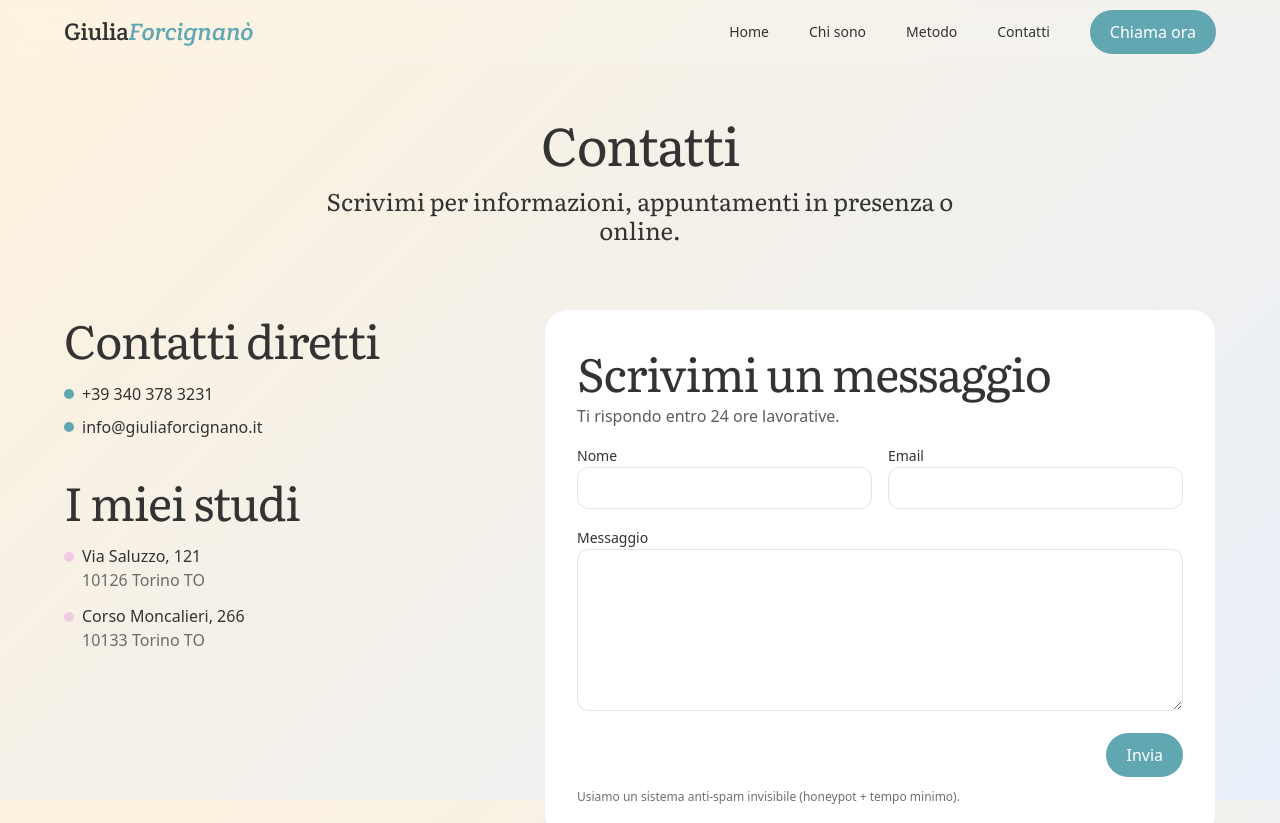
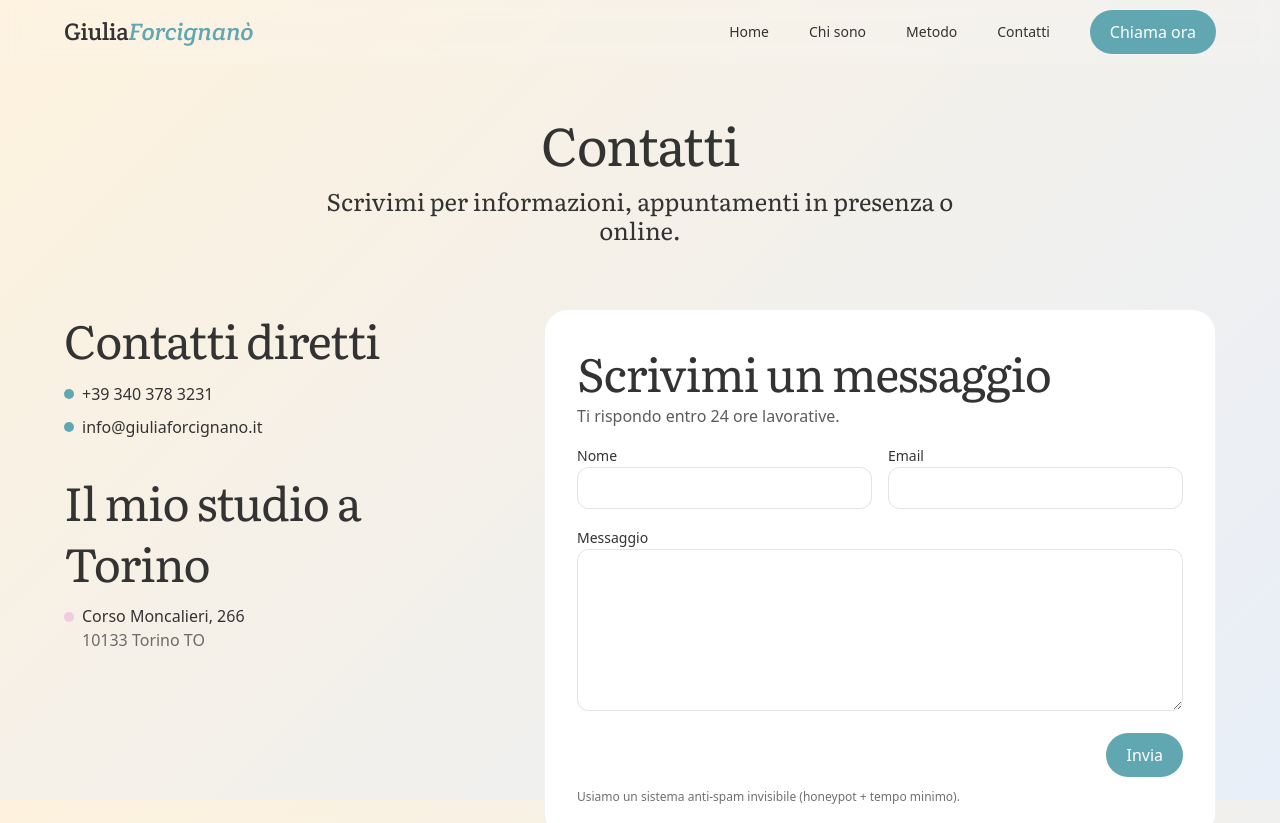
Before and after one commit to Delvezio/giuliaforcignano, a SvelteKit app: page /contact in a window 1280 px wide. Shown: the top 823 px of the page. Built offline with nearby package versions, Linux system fonts and the light colour scheme.

Commit message:
fix(contatti): rimosso studio Via Saluzzo 121, titolo "Il mio studio a Torino"
Updated the heading and changed the list structure for studies.

```diff
--- a/src/routes/contact/+page.svelte
+++ b/src/routes/contact/+page.svelte
@@ -45,15 +45,8 @@
           </div>
 
           <div>
-            <Heading level={3}>I miei studi</Heading>
-            <ol class="mt-3 space-y-3">
-              <li class="flex items-start gap-2">
-                <span class="w-2.5 h-2.5 mt-2 rounded-full bg-accent2-500" aria-hidden="true"></span>
-                <div>
-                  <p>Via Saluzzo, 121</p>
-                  <p class="opacity-70">10126 Torino TO</p>
-                </div>
-              </li>
+            <Heading level={3}>Il mio studio a Torino</Heading>
+            <ul class="mt-3 space-y-3">
               <li class="flex items-start gap-2">
                 <span class="w-2.5 h-2.5 mt-2 rounded-full bg-accent2-500" aria-hidden="true"></span>
                 <div>
@@ -61,7 +54,7 @@
                   <p class="opacity-70">10133 Torino TO</p>
                 </div>
               </li>
-            </ol>
+            </ul>
           </div>
         </div>
       </div>
```
